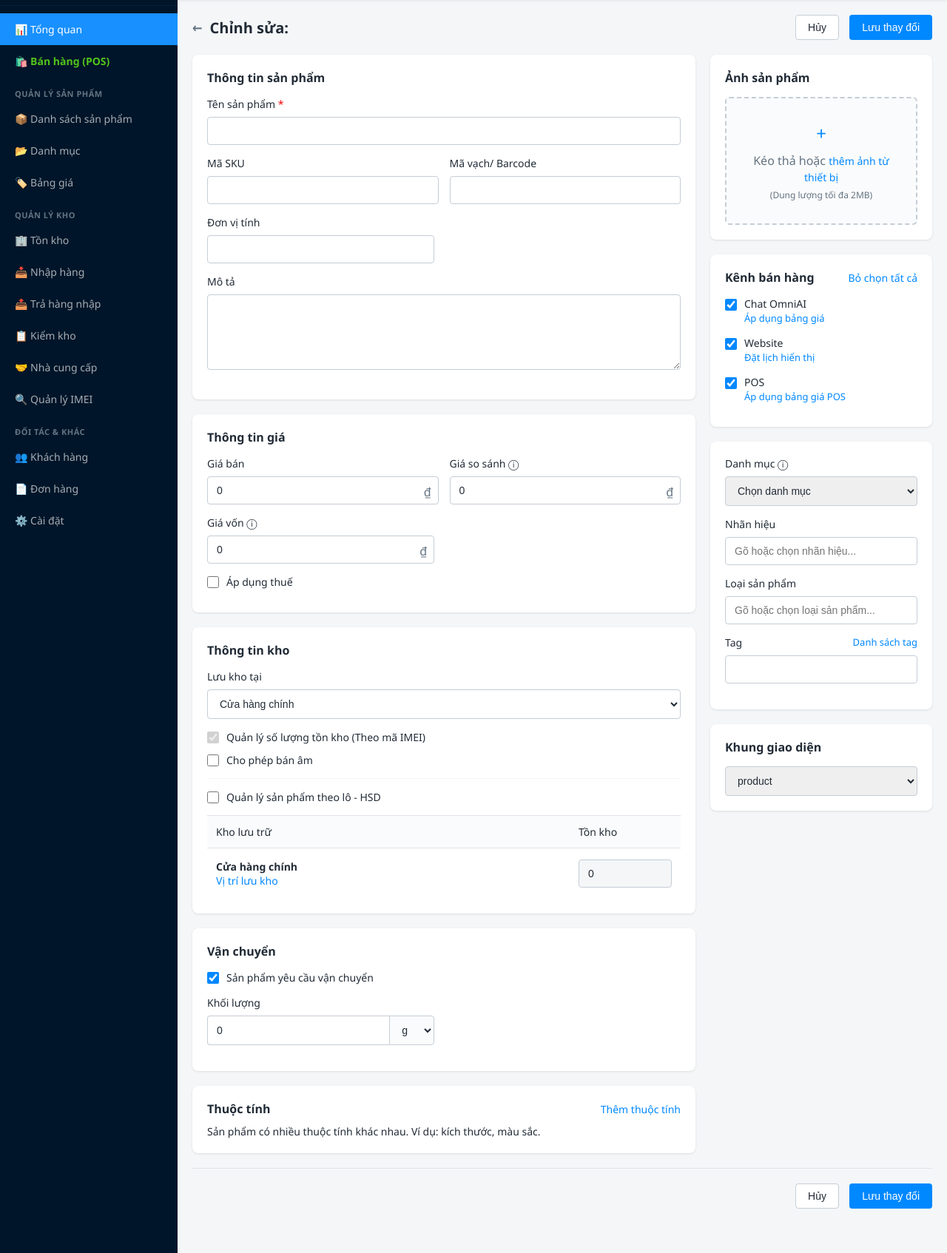
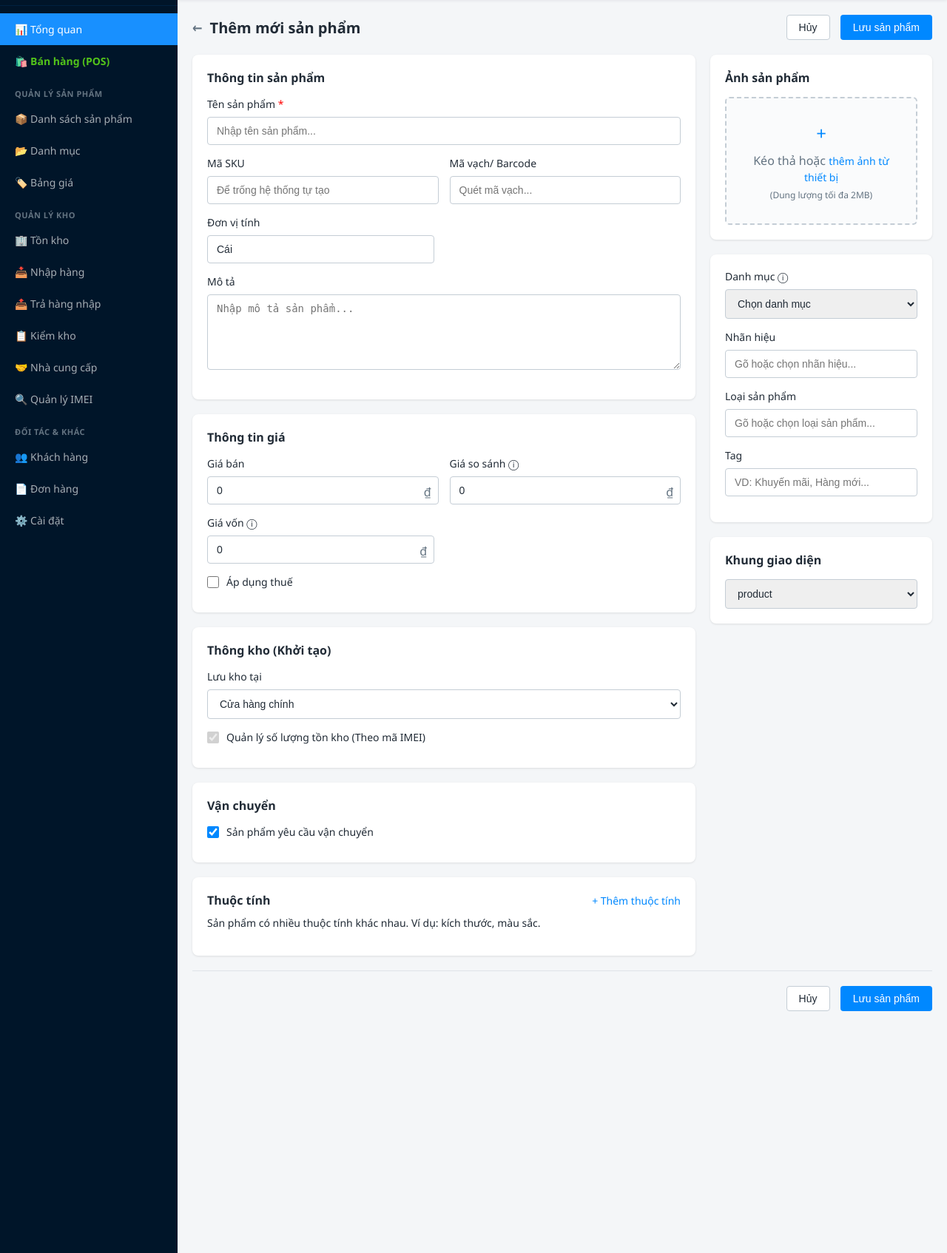
Before and after one commit to minhkhuong2/de_an_quan_ly_ban_hang, a PHP site: page /app/views/product/add_form.php in a window 1280 px wide. Shown: the part 60-1754 px from the top of the page at 74% size. Run offline with PHP 8.4, Linux system fonts and the light colour scheme.

Commit message:
lên up lại 13 sửa lại danh mục sản phẩm

```diff
--- a/app/views/product/add_form.php
+++ b/app/views/product/add_form.php
@@ -1,10 +1,8 @@
 <?php
 require_once __DIR__ . '/../layout/header.php';
-/** @var array $product */
 /** @var array $dynamic_categories */
 /** @var array $dynamic_brands */
 /** @var array $dynamic_types */
-$product = $product ?? [];
 ?>
 
 <style>
@@ -160,11 +158,6 @@ $product = $product ?? [];
         border-color: #0088ff;
     }
 
-    .upload-box a {
-        color: #0088ff;
-        text-decoration: none;
-    }
-
     .link-blue {
         color: #0088ff;
         text-decoration: none;
@@ -172,17 +165,16 @@ $product = $product ?? [];
     }
 </style>
 
-<form action="" method="POST" enctype="multipart/form-data">
+<form action="index.php?action=add_product" method="POST" enctype="multipart/form-data">
 
     <div class="sapo-header-bar">
-        <h2><a href="index.php?action=product_list">←</a> Chỉnh sửa: <?php echo htmlspecialchars($product['product_name'] ?? ''); ?></h2>
+        <h2><a href="index.php?action=product_list">←</a> Thêm mới sản phẩm</h2>
         <div class="sapo-btn-group">
             <button type="button" class="btn-cancel" onclick="window.location.href='index.php?action=product_list'">Hủy</button>
-            <button type="submit" class="btn-save">Lưu thay đổi</button>
+            <button type="submit" class="btn-save">Lưu sản phẩm</button>
         </div>
     </div>
 
-    <?php if (isset($_GET['success'])): ?><div style="background:#eafff0; color:#108043; padding:15px; border-radius:6px; margin-bottom:20px; border:1px solid #33d067; font-weight:500;">✅ Cập nhật sản phẩm thành công!</div><?php endif; ?>
     <?php if (!empty($message)) echo $message; ?>
 
     <div class="sapo-grid">
@@ -193,25 +185,25 @@ $product = $product ?? [];
                 <div class="sapo-card-title">Thông tin sản phẩm</div>
                 <div class="form-group">
                     <label>Tên sản phẩm <span style="color:red;">*</span></label>
-                    <input type="text" name="product_name" class="form-control" value="<?php echo htmlspecialchars($product['product_name'] ?? ''); ?>" required>
+                    <input type="text" name="product_name" class="form-control" placeholder="Nhập tên sản phẩm..." required>
                 </div>
                 <div class="row-flex">
                     <div class="form-group">
                         <label>Mã SKU</label>
-                        <input type="text" name="sku" class="form-control" value="<?php echo htmlspecialchars($product['sku'] ?? ''); ?>">
+                        <input type="text" name="sku" class="form-control" placeholder="Để trống hệ thống tự tạo">
                     </div>
                     <div class="form-group">
                         <label>Mã vạch/ Barcode</label>
-                        <input type="text" name="barcode" class="form-control" value="<?php echo htmlspecialchars($product['barcode'] ?? ''); ?>">
+                        <input type="text" name="barcode" class="form-control" placeholder="Quét mã vạch...">
                     </div>
                 </div>
                 <div class="form-group" style="width: 48%;">
                     <label>Đơn vị tính</label>
-                    <input type="text" name="unit" class="form-control" value="<?php echo htmlspecialchars($product['unit'] ?? ''); ?>">
+                    <input type="text" name="unit" class="form-control" value="Cái">
                 </div>
                 <div class="form-group">
                     <label>Mô tả</label>
-                    <textarea class="form-control" name="description" rows="5"><?php echo htmlspecialchars($product['description'] ?? ''); ?></textarea>
+                    <textarea class="form-control" name="description" rows="5" placeholder="Nhập mô tả sản phẩm..."></textarea>
                 </div>
             </div>
 
@@ -221,14 +213,14 @@ $product = $product ?? [];
                     <div class="form-group">
                         <label>Giá bán</label>
                         <div style="display: flex; position: relative;">
-                            <input type="number" name="base_price" class="form-control" value="<?php echo htmlspecialchars($product['base_price'] ?? 0); ?>">
+                            <input type="number" name="base_price" class="form-control" value="0">
                             <span style="position: absolute; right: 10px; top: 10px; color: #637381;">₫</span>
                         </div>
                     </div>
                     <div class="form-group">
                         <label>Giá so sánh ⓘ</label>
                         <div style="display: flex; position: relative;">
-                            <input type="number" name="compare_price" class="form-control" value="<?php echo htmlspecialchars($product['compare_price'] ?? 0); ?>">
+                            <input type="number" name="compare_price" class="form-control" value="0">
                             <span style="position: absolute; right: 10px; top: 10px; color: #637381;">₫</span>
                         </div>
                     </div>
@@ -236,18 +228,18 @@ $product = $product ?? [];
                 <div class="form-group" style="width: 48%;">
                     <label>Giá vốn ⓘ</label>
                     <div style="display: flex; position: relative;">
-                        <input type="number" name="cost_price" class="form-control" value="<?php echo htmlspecialchars($product['cost_price'] ?? 0); ?>">
+                        <input type="number" name="cost_price" class="form-control" value="0">
                         <span style="position: absolute; right: 10px; top: 10px; color: #637381;">₫</span>
                     </div>
                 </div>
                 <div class="checkbox-group">
-                    <input type="checkbox" id="tax" name="apply_tax" value="1" <?php echo (isset($product['apply_tax']) && $product['apply_tax'] == 1) ? 'checked' : ''; ?>>
+                    <input type="checkbox" id="tax" name="apply_tax" value="1">
                     <label for="tax" style="margin:0;">Áp dụng thuế</label>
                 </div>
             </div>
 
             <div class="sapo-card">
-                <div class="sapo-card-title">Thông tin kho</div>
+                <div class="sapo-card-title">Thông kho (Khởi tạo)</div>
                 <div class="form-group">
                     <label>Lưu kho tại</label>
                     <select class="form-control" style="background-color: #fff;">
@@ -255,49 +247,24 @@ $product = $product ?? [];
                     </select>
                 </div>
                 <div class="checkbox-group"><input type="checkbox" checked disabled><label style="margin:0;">Quản lý số lượng tồn kho (Theo mã IMEI)</label></div>
-                <div class="checkbox-group"><input type="checkbox"><label style="margin:0;">Cho phép bán âm</label></div>
-                <div style="border-top: 1px solid #f4f6f8; margin: 15px 0;"></div>
-                <div class="checkbox-group"><input type="checkbox"><label style="margin:0;">Quản lý sản phẩm theo lô - HSD</label></div>
-
-                <table style="width: 100%; margin-top: 15px; border-collapse: collapse;">
-                    <thead>
-                        <tr style="background: #fafbfc; border-top: 1px solid #dfe3e8; border-bottom: 1px solid #dfe3e8;">
-                            <th style="padding: 12px; text-align: left; font-weight: 500; font-size: 14px; color: #212b36;">Kho lưu trữ</th>
-                            <th style="padding: 12px; text-align: left; font-weight: 500; font-size: 14px; color: #212b36; width: 150px;">Tồn kho</th>
-                        </tr>
-                    </thead>
-                    <tbody>
-                        <tr>
-                            <td style="padding: 15px 12px; font-size: 14px; color: #212b36;">
-                                <strong>Cửa hàng chính</strong><br><a href="#" class="link-blue">Vị trí lưu kho</a>
-                            </td>
-                            <td style="padding: 15px 12px;"><input type="number" class="form-control" value="<?php echo htmlspecialchars($product['stock'] ?? 0); ?>" readonly style="background-color: #f4f6f8; color: #212b36;"></td>
-                        </tr>
-                    </tbody>
-                </table>
             </div>
 
             <div class="sapo-card">
                 <div class="sapo-card-title">Vận chuyển</div>
                 <div class="checkbox-group"><input type="checkbox" checked><label style="margin:0;">Sản phẩm yêu cầu vận chuyển</label></div>
-                <div class="form-group" style="width: 48%; margin-top: 15px;">
-                    <label>Khối lượng</label>
-                    <div style="display: flex;">
-                        <input type="number" class="form-control" value="0" style="border-radius: 4px 0 0 4px; border-right: none;">
-                        <select class="form-control" style="width: 70px; border-radius: 0 4px 4px 0; background: #fafbfc;">
-                            <option>g</option>
-                            <option>kg</option>
-                        </select>
-                    </div>
-                </div>
             </div>
 
-            <div class="sapo-card">
+            <div class="sapo-card" id="attribute-card">
                 <div style="display: flex; justify-content: space-between; align-items: center; margin-bottom: 10px;">
                     <div class="sapo-card-title" style="margin:0;">Thuộc tính</div>
-                    <a href="#" class="link-blue">Thêm thuộc tính</a>
+                    <a href="javascript:void(0)" class="link-blue" onclick="addAttributeRow()">+ Thêm thuộc tính</a>
                 </div>
-                <p style="font-size: 14px; color: #212b36; margin: 0;">Sản phẩm có nhiều thuộc tính khác nhau. Ví dụ: kích thước, màu sắc.</p>
+                <p style="font-size: 14px; color: #212b36; margin: 0; margin-bottom: 15px;" id="attr-hint">Sản phẩm có nhiều thuộc tính khác nhau. Ví dụ: kích thước, màu sắc.</p>
+
+                <table style="width: 100%; border-collapse: collapse;" id="attributeTable">
+                    <tbody id="attributeBody">
+                    </tbody>
+                </table>
             </div>
 
         </div>
@@ -309,32 +276,13 @@ $product = $product ?? [];
                 <div class="upload-box" onclick="document.getElementById('file-upload').click()">
                     <input type="file" id="file-upload" name="image" style="display: none;" accept="image/*" onchange="previewImage(event)">
 
-                    <div id="upload-placeholder" style="display: <?php echo !empty($product['image']) ? 'none' : 'block'; ?>;">
+                    <div id="upload-placeholder">
                         <div style="font-size: 24px; color: #0088ff; margin-bottom: 10px;">+</div>
                         Kéo thả hoặc <a href="javascript:void(0)" class="link-blue">thêm ảnh từ thiết bị</a><br>
                         <span style="font-size: 12px; margin-top: 5px; display: block;">(Dung lượng tối đa 2MB)</span>
                     </div>
 
-                    <img id="image-preview" src="<?php echo !empty($product['image']) ? htmlspecialchars($product['image']) : ''; ?>" style="display: <?php echo !empty($product['image']) ? 'block' : 'none'; ?>; max-width: 100%; max-height: 200px; margin: 0 auto; border-radius: 6px; object-fit: cover;">
-                </div>
-            </div>
-
-            <div class="sapo-card">
-                <div style="display: flex; justify-content: space-between; align-items: center; margin-bottom: 15px;">
-                    <div class="sapo-card-title" style="margin:0;">Kênh bán hàng</div>
-                    <a href="#" class="link-blue">Bỏ chọn tất cả</a>
-                </div>
-                <div class="checkbox-group" style="align-items: flex-start;">
-                    <input type="checkbox" checked style="margin-top: 3px;">
-                    <div><label style="margin:0; font-weight: 500;">Chat OmniAI</label><br><a href="#" class="link-blue" style="font-size: 13px;">Áp dụng bảng giá</a></div>
-                </div>
-                <div class="checkbox-group" style="align-items: flex-start; margin-top: 15px;">
-                    <input type="checkbox" checked style="margin-top: 3px;">
-                    <div><label style="margin:0; font-weight: 500;">Website</label><br><a href="#" class="link-blue" style="font-size: 13px;">Đặt lịch hiển thị</a></div>
-                </div>
-                <div class="checkbox-group" style="align-items: flex-start; margin-top: 15px;">
-                    <input type="checkbox" checked style="margin-top: 3px;">
-                    <div><label style="margin:0; font-weight: 500;">POS</label><br><a href="#" class="link-blue" style="font-size: 13px;">Áp dụng bảng giá POS</a></div>
+                    <img id="image-preview" src="" style="display: none; max-width: 100%; max-height: 200px; margin: 0 auto; border-radius: 6px; object-fit: cover;">
                 </div>
             </div>
 
@@ -344,7 +292,7 @@ $product = $product ?? [];
                     <select class="form-control" name="category">
                         <option value="">Chọn danh mục</option>
                         <?php if (!empty($dynamic_categories)): foreach ($dynamic_categories as $catName): ?>
-                                <option value="<?php echo htmlspecialchars($catName); ?>" <?php echo (strcasecmp(($product['category'] ?? ''), $catName) == 0) ? 'selected' : ''; ?>>
+                                <option value="<?php echo htmlspecialchars($catName); ?>">
                                     <?php echo htmlspecialchars($catName); ?>
                                 </option>
                         <?php endforeach;
@@ -354,7 +302,7 @@ $product = $product ?? [];
 
                 <div class="form-group">
                     <label>Nhãn hiệu</label>
-                    <input type="text" name="brand" list="brand_list" class="form-control" value="<?php echo htmlspecialchars($product['brand'] ?? ''); ?>" placeholder="Gõ hoặc chọn nhãn hiệu...">
+                    <input type="text" name="brand" list="brand_list" class="form-control" placeholder="Gõ hoặc chọn nhãn hiệu...">
                     <datalist id="brand_list">
                         <?php if (!empty($dynamic_brands)): foreach ($dynamic_brands as $brandName): ?>
                                 <option value="<?php echo htmlspecialchars($brandName); ?>"></option>
@@ -375,14 +323,14 @@ $product = $product ?? [];
                 </div>
 
                 <div class="form-group">
-                    <div style="display: flex; justify-content: space-between;">
-                        <label>Tag</label><a href="#" class="link-blue" style="font-size: 13px;">Danh sách tag</a>
-                    </div>
-                    <input type="text" name="tags" class="form-control" value="<?php echo htmlspecialchars($product['tags'] ?? ''); ?>">
+                    <label>Tag</label>
+                    <input type="text" name="tags" class="form-control" placeholder="VD: Khuyến mãi, Hàng mới...">
                 </div>
             </div>
+
             <div class="sapo-card">
-                <div class="sapo-card-title">Khung giao diện</div><select class="form-control">
+                <div class="sapo-card-title">Khung giao diện</div>
+                <select class="form-control">
                     <option value="product">product</option>
                 </select>
             </div>
@@ -392,12 +340,13 @@ $product = $product ?? [];
     <div class="sapo-header-bar" style="margin-top: 20px; padding-top: 20px; border-top: 1px solid #dfe3e8; justify-content: flex-end;">
         <div class="sapo-btn-group">
             <button type="button" class="btn-cancel" onclick="window.location.href='index.php?action=product_list'">Hủy</button>
-            <button type="submit" class="btn-save">Lưu thay đổi</button>
+            <button type="submit" class="btn-save">Lưu sản phẩm</button>
         </div>
     </div>
 </form>
 
 <script>
+    // JS cho tính năng upload ảnh
     function previewImage(event) {
         var reader = new FileReader();
         reader.onload = function() {
@@ -408,5 +357,33 @@ $product = $product ?? [];
         }
         reader.readAsDataURL(event.target.files[0]);
     }
+
+    // JS cho tính năng thêm Thuộc tính động
+    function addAttributeRow() {
+        // Ẩn dòng chữ gợi ý khi bắt đầu thêm
+        document.getElementById('attr-hint').style.display = 'none';
+
+        let tbody = document.getElementById('attributeBody');
+        let tr = document.createElement('tr');
+        tr.innerHTML = `
+            <td style="padding: 10px 0; border-top: 1px solid #f4f6f8;">
+                <div class="row-flex" style="align-items: flex-end;">
+                    <div class="form-group" style="flex: 1; margin-bottom: 0;">
+                        <label style="font-size: 13px; color: #637381;">Tên thuộc tính</label>
+                        <input type="text" name="attr_name[]" class="form-control" placeholder="VD: Màu sắc, Dung lượng..." required>
+                    </div>
+                    <div class="form-group" style="flex: 2; margin-bottom: 0;">
+                        <label style="font-size: 13px; color: #637381;">Giá trị</label>
+                        <input type="text" name="attr_value[]" class="form-control" placeholder="VD: Đen, Trắng, Vàng (cách nhau bằng phẩy)" required>
+                    </div>
+                    <div style="padding-bottom: 8px;">
+                        <a href="javascript:void(0)" onclick="this.closest('tr').remove()" style="color: #ff4d4f; text-decoration: none; font-size: 20px; font-weight: bold; padding: 0 10px;">×</a>
+                    </div>
+                </div>
+            </td>
+        `;
+        tbody.appendChild(tr);
+    }
 </script>
+
 <?php require_once __DIR__ . '/../layout/footer.php'; ?>
```
Also changed, not shown: app/controllers/ProductController.php (+12 -22 lines).
